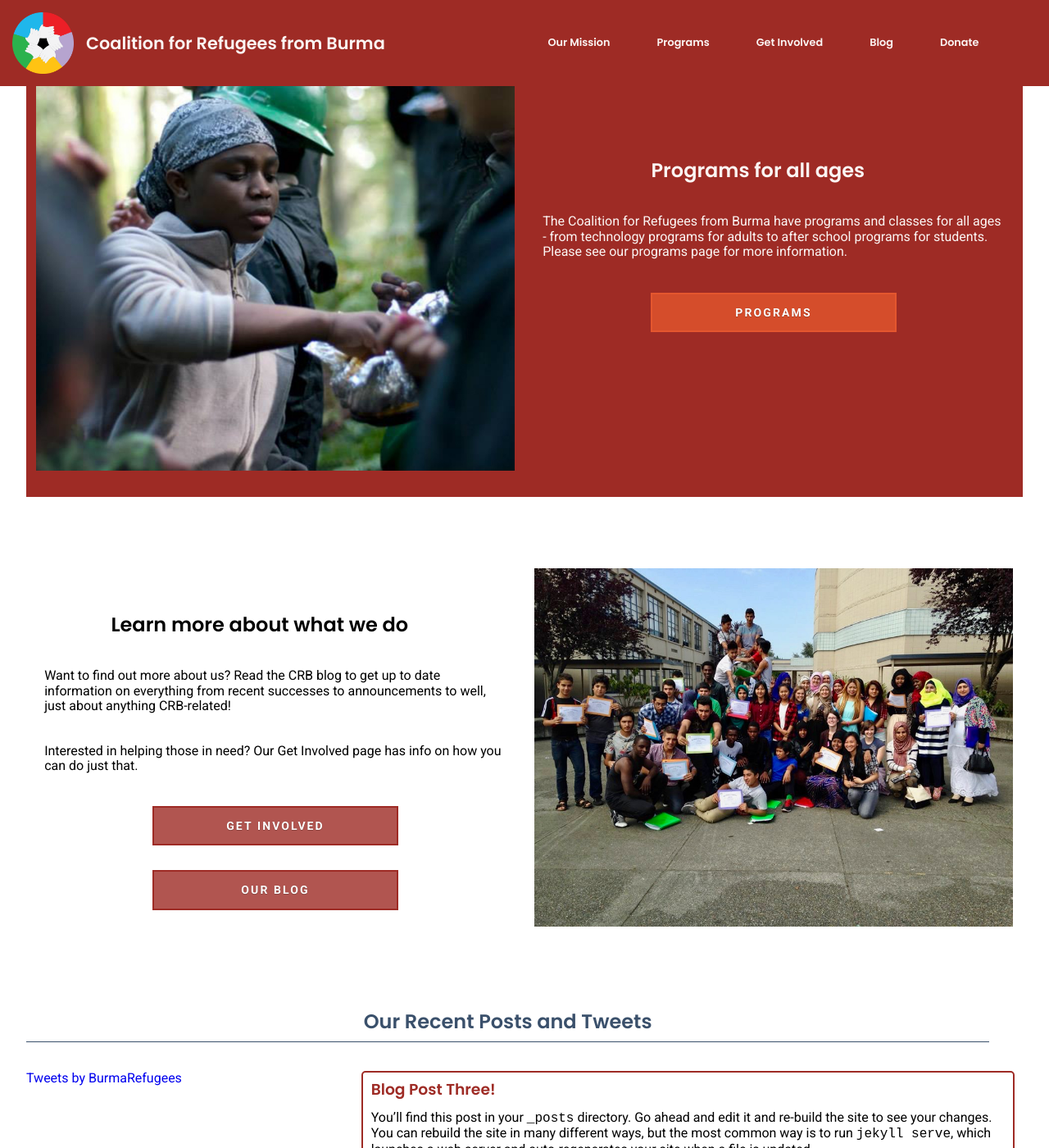
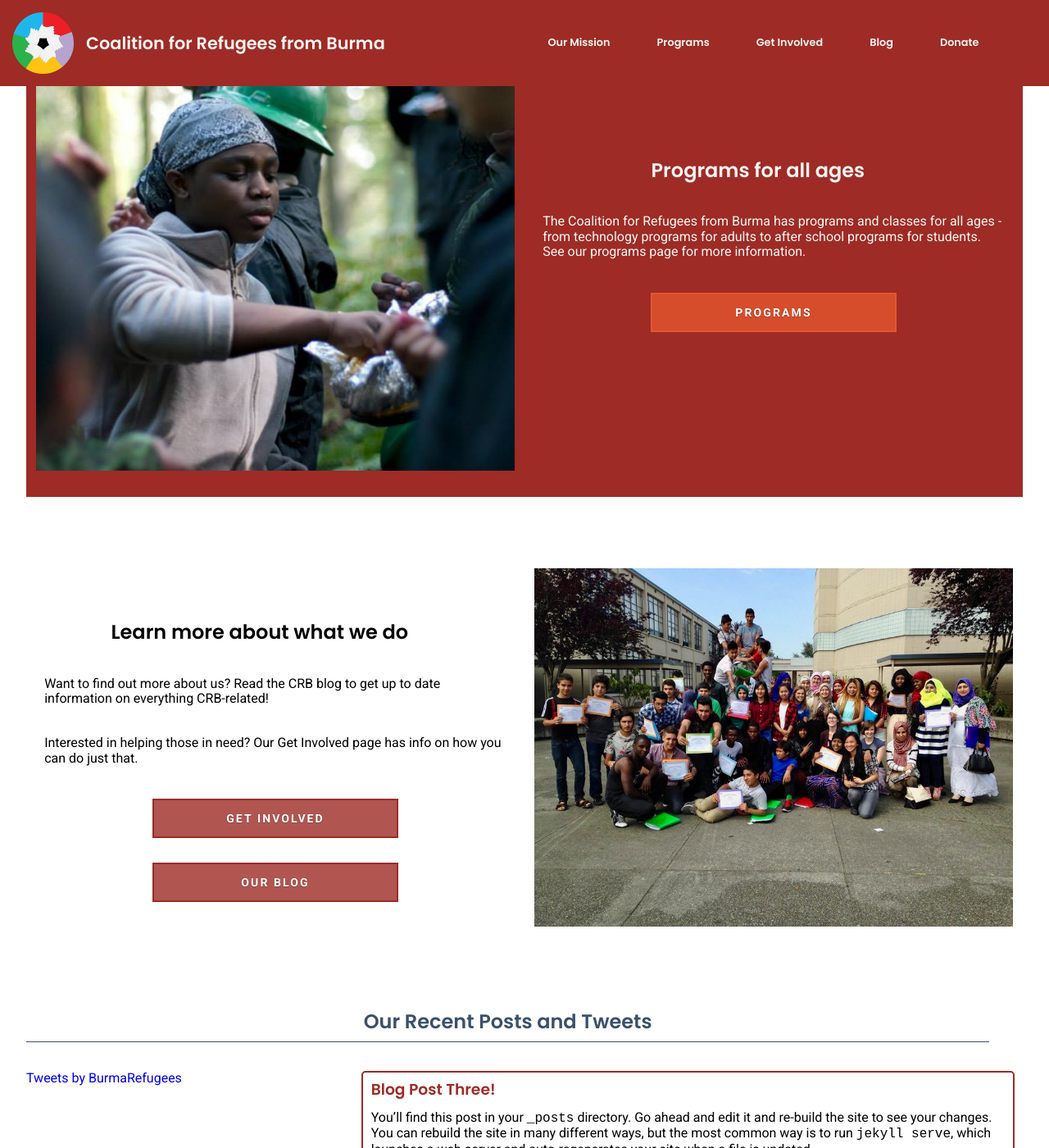
Before and after one commit to CRB4refugees/CoalitionForRefugees, a Jekyll site: the page built from index.md, in a window 1280 px wide and 1400 px high, scrolled down 1379 px. Shown: the whole window at 82% size. Built offline with Jekyll 4.4.1, drawn with Linux system fonts in a browser that asks for light colours; nearby versions of some CDN libraries; comment, search, counter and statistics services are not loaded.

Commit message:
Spelling and grammar changes

```diff
--- a/_includes/header.html
+++ b/_includes/header.html
@@ -8,7 +8,7 @@
       <a class="nav-links" href="/OurMission"><h4>Our Mission</h4></a>
       <a class="nav-links" href="/Programs"><h4>Programs</h4></a>
       <a class="nav-links" href="/GetInvolved"><h4>Get Involved</h4></a>
-      <a class="nav-links" href="/Blog"><h4>Blog</h4></a>
+      <a class="nav-links" href="/CRB_blog"><h4>Blog</h4></a>
       <a class="nav-links nav-donate" href="https://crburma.ejoinme.org/crbdonationpage" target="_blank"><h4>Donate</h4></a>
       <a id="nav-menu-link" href="#"><img src="{{ site.baseurl }}assets/icons/png/002-menu.png" alt="Menu"></a>
     </div>
--- a/_layouts/home.html
+++ b/_layouts/home.html
@@ -49,7 +49,7 @@
     <section class="flex-page-section alternative-page-section">
       <div class="text-cont">
         <h2>Programs for all ages</h2>
-        <p>The Coalition for Refugees from Burma have programs and classes for all ages - from technology programs for adults to after school programs for students. Please see our programs page for more information.</p>
+        <p>The Coalition for Refugees from Burma has programs and classes for all ages - from technology programs for adults to after school programs for students. See our programs page for more information.</p>
         <div class="button-container-home-page">
           <a href="/Programs" class="btn btn-sm animated-button thar-ter">Programs</a>
         </div>
@@ -64,7 +64,7 @@
     <section class="flex-page-section">
       <div class="text-cont">
         <h2>Learn more about what we do</h2>
-        <p>Want to find out more about us? Read the CRB blog to get up to date information on everything from recent successes to announcements to well, just about anything CRB-related!</p>
+        <p>Want to find out more about us? Read the CRB blog to get up to date information on everything CRB-related!</p>
         <p>Interested in helping those in need? Our Get Involved page has info on how you can do just that.</p>
         <div class="button-container-home-page">
           <a href="/GetInvolved" class="btn btn-sm animated-button thar-two">Get Involved</a>
--- /dev/null
+++ b/styles/scss-imports/_blog-widget.scss
@@ -0,0 +1,112 @@
+
+
+.twitter-and-blog-widget-cont {
+  display: flex;
+  flex-direction: column;
+  margin-bottom: 50px;
+  align-items: center;
+}
+
+.blog-widget-cont {
+  width: 90%;
+  margin: 0;
+  padding: 0;
+  overflow: scroll;
+  list-style-type: none;
+  margin: 10px;
+  order: -1;
+}
+
+.twitter-timeline-cont {
+  width: 100%;
+}
+
+.recent-posts-widget-title {
+  width: 95%;
+  text-align: center;
+  color: $greyBlue;
+  margin-bottom: 25px;
+  border-bottom: 1px solid $greyBlue;
+}
+
+.post-widget-cont {
+  border: 2px solid $redBrown;
+  margin: 0;
+  margin-bottom: 10px;
+  border-radius: 5px;
+}
+
+.post-widget-cont p {
+  padding: 10px 0 5px 10px;
+  margin: 0;
+}
+
+.post-widget-title {
+  padding: 0;
+  margin: 0;
+}
+
+.post-widget-title h3 {
+  color: $redBrown;
+  padding: 10px 0 5px 10px;
+  margin: 0;
+}
+
+.img-blog-thumbnail {
+  width: 50%;
+}
+
+
+
+
+/* BEGIN MEDIA QUERIES FOR MOBILE SIZED SCREENS */
+
+
+@media only screen
+  and (min-device-width: 319px) {
+
+
+  }
+
+
+/* BEGIN MEDIA QUERIES FOR TABLET SIZED SCREENS */
+
+@media only screen
+  and (min-device-width: 768px) {
+
+    .twitter-and-blog-widget-cont {
+      display: flex;
+      flex-direction: row;
+      margin-bottom: 50px;
+    }
+
+    .twitter-timeline-cont {
+      width: 33%;
+      height: 500px;
+      overflow: hidden;
+    }
+
+    .blog-widget-cont {
+      width: 66%;
+      height: 500px;
+      overflow: scroll;
+      list-style-type: none;
+      margin: 10px;
+      order: 2;
+      flex-grow: 1;
+
+    }
+
+    .blog-widget-cont {
+      width: 66%;
+      height: 500px;
+      overflow: scroll;
+      list-style-type: none;
+      margin: 10px;
+    }
+  }
+
+/* BEGIN MEDIA QUERIES FOR MEDIUM LAPTOPS AND LARGER SCREENS */
+
+@media only screen
+    and (min-device-width: 1024px) {}
--- a/styles/scss-imports/_blog.scss
+++ b/styles/scss-imports/_blog.scss
@@ -1,112 +1 @@
-
-
-.twitter-and-blog-widget-cont {
-  display: flex;
-  flex-direction: column;
-  margin-bottom: 50px;
-  align-items: center;
-}
-
-.blog-widget-cont {
-  width: 90%;
-  margin: 0;
-  padding: 0;
-  overflow: scroll;
-  list-style-type: none;
-  margin: 10px;
-  order: -1;
-}
-
-.twitter-timeline-cont {
-  width: 100%;
-}
-
-.recent-posts-widget-title {
-  width: 95%;
-  text-align: center;
-  color: $greyBlue;
-  margin-bottom: 25px;
-  border-bottom: 1px solid $greyBlue;
-}
-
-.post-widget-cont {
-  border: 2px solid $redBrown;
-  margin: 0;
-  margin-bottom: 10px;
-  border-radius: 5px;
-}
-
-.post-widget-cont p {
-  padding: 10px 0 5px 10px;
-  margin: 0;
-}
-
-.post-widget-title {
-  padding: 0;
-  margin: 0;
-}
-
-.post-widget-title h3 {
-  color: $redBrown;
-  padding: 10px 0 5px 10px;
-  margin: 0;
-}
-
-.img-blog-thumbnail {
-  width: 50%;
-}
-
-
-
-
-/* BEGIN MEDIA QUERIES FOR MOBILE SIZED SCREENS */
-
-
-@media only screen
-  and (min-device-width: 319px) {
-
-
-  }
-
-
-/* BEGIN MEDIA QUERIES FOR TABLET SIZED SCREENS */
-
-@media only screen
-  and (min-device-width: 768px) {
-
-    .twitter-and-blog-widget-cont {
-      display: flex;
-      flex-direction: row;
-      margin-bottom: 50px;
-    }
-
-    .twitter-timeline-cont {
-      width: 33%;
-      height: 500px;
-      overflow: hidden;
-    }
-
-    .blog-widget-cont {
-      width: 66%;
-      height: 500px;
-      overflow: scroll;
-      list-style-type: none;
-      margin: 10px;
-      order: 2;
-      flex-grow: 1;
-
-    }
-
-    .blog-widget-cont {
-      width: 66%;
-      height: 500px;
-      overflow: scroll;
-      list-style-type: none;
-      margin: 10px;
-    }
-  }
-
-/* BEGIN MEDIA QUERIES FOR MEDIUM LAPTOPS AND LARGER SCREENS */
-
-@media only screen
-    and (min-device-width: 1024px) {}
+//blogroll styles
--- a/styles/style.scss
+++ b/styles/style.scss
@@ -10,6 +10,7 @@
 @import "scss-imports/footer";
 @import "scss-imports/homePage";
 @import "scss-imports/blog";
+@import "scss-imports/blog-widget";
 @import "scss-imports/typography";
 @import "scss-imports/mobile_nav";
 @import "scss-imports/elements";
```
Also changed, not shown: CRB_blog/index.html (added, +50 -0 lines), blog/index.html (deleted, +0 -13 lines), 2 other files.
